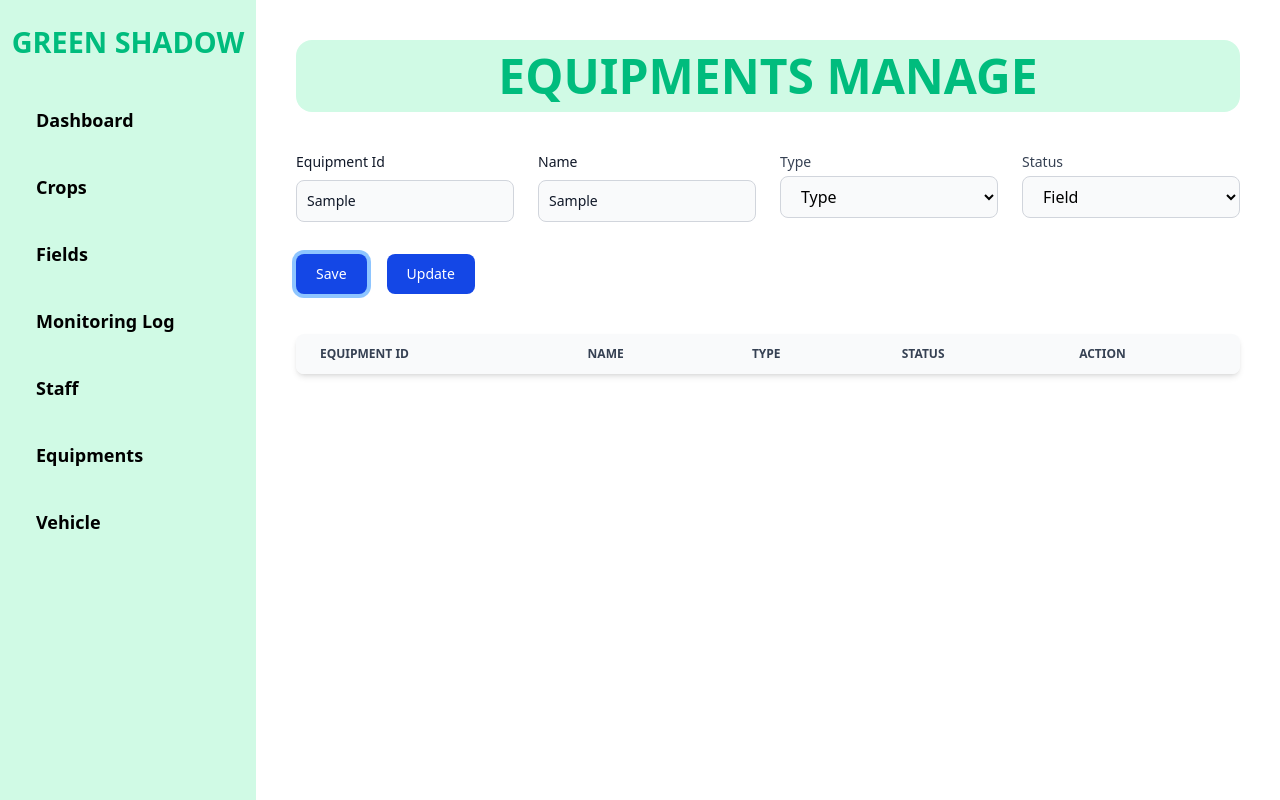
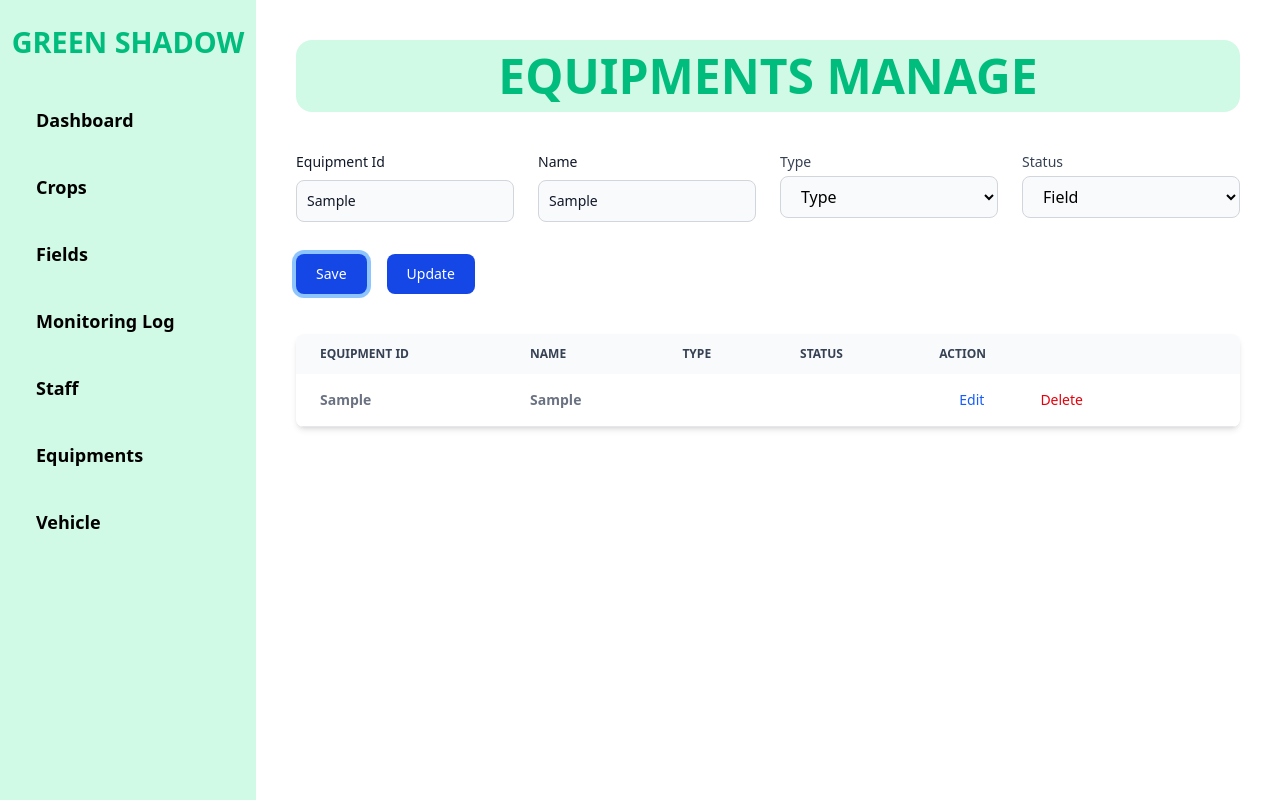
Before and after one commit to DilanMadushan/React-Green-Shadow, a React (Vite) app: page /equipment in a window 1280 px wide. Both pictures are taken after typing "Sample", "Sample" into the empty fields and a click on the button "Save". Built offline with nearby package versions, Linux system fonts and the light colour scheme.

Commit message:
save equipments is done

```diff
--- a/src/Models/Equipment.ts
+++ b/src/Models/EquipmentModel.ts
@@ -1,4 +1,4 @@
-export default class Equipment {
+export default class EquipmentModel {
     equipmentId:string;
     name:string;
     type:string;
--- a/src/pages/Equipments/Equipment.tsx
+++ b/src/pages/Equipments/Equipment.tsx
@@ -1,4 +1,5 @@
 import React, { useState } from 'react'
+import EquipmentModel from '../../Models/EquipmentModel'
 
 const Equipment = () => {
 
@@ -6,6 +7,13 @@ const Equipment = () => {
   const [name,setName] = useState("")
   const [type,setType] = useState("")
   const [status,setStatus] = useState("")
+
+  const [equipments,setEquipments] = useState<EquipmentModel[]>([]);
+
+  const SaveEquipment = () => {
+    const newEquipment = new EquipmentModel(equipmentId,name,type,status);
+    setEquipments([...equipments,newEquipment]);
+  }
 
   return (
     <>
@@ -99,7 +107,7 @@ const Equipment = () => {
               className="text-white bg-blue-700 hover:bg-blue-800 focus:ring-4 focus:outline-none focus:ring-blue-300 font-medium rounded-lg text-sm w-full sm:w-auto px-5 py-2.5 text-center dark:bg-blue-600 dark:hover:bg-blue-700 dark:focus:ring-blue-800"
               onClick={(e) => {
                 e.preventDefault();
-
+                SaveEquipment();
               }}
             >
               Save
@@ -139,13 +147,12 @@ const Equipment = () => {
               </tr>
             </thead>
             <tbody>
-              {/* {vehicles.map((vehicle, index) => (
+              {equipments.map((equipment, index) => (
                 <tr className="odd:bg-white odd:dark:bg-gray-900 even:bg-gray-50 even:dark:bg-gray-800 border-b dark:border-gray-700 border-gray-200">
-                  <th className="px-6 py-4">{vehicle.vehicleCode}</th>
-                  <th className="px-6 py-4">{vehicle.plateNumber}</th>
-                  <th className="px-6 py-4">{vehicle.categary}</th>
-                  <th className="px-6 py-4">{vehicle.fuelType}</th>
-                  <th className="px-6 py-4">{vehicle.status}</th>
+                  <th className="px-6 py-4">{equipment.equipmentId}</th>
+                  <th className="px-6 py-4">{equipment.name}</th>
+                  <th className="px-6 py-4">{equipment.type}</th>
+                  <th className="px-6 py-4">{equipment.status}</th>
                   <td className="px-6 py-4 flex gap-4">
                     <span className="font-medium text-blue-600 dark:text-blue-500 hover:underline cursor-pointer"
                     onClick={(e) => {
@@ -165,7 +172,7 @@ const Equipment = () => {
                     </span>
                   </td>
                 </tr>
-              ))} */}
+              ))}
             </tbody>
           </table>
         </div>
```
